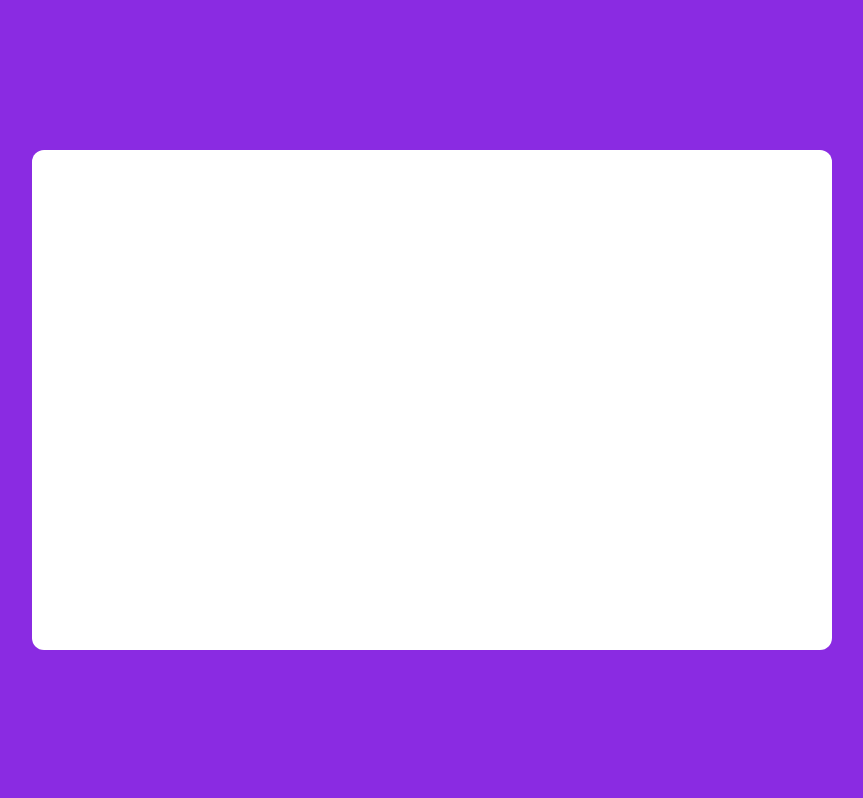
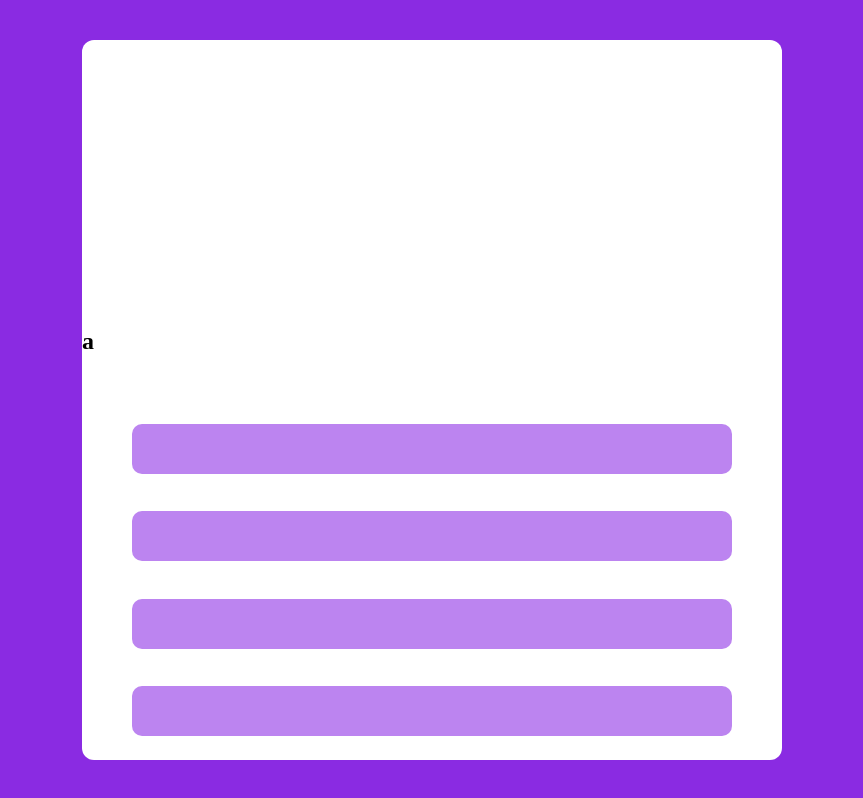
Before and after one commit to Luizzzin/Quiz, a plain HTML site: page index.html in a window 1280 px wide. Shown: the whole page, without its empty margins (208-1071 px from the left). Drawn offline with Linux system fonts and the light colour scheme.

Commit message:
up
up, avancei e nem upei

```diff
--- a/index.html
+++ b/index.html
@@ -9,8 +9,10 @@
 </head>
 
 <body>
+    <h1 id="numeroPergunta"></h1>
     <main id="main">
-        <div class="imagem"></div>
+        <div class="imagem"> <img src=""></div>
+        <h2 id="pergunta">a</h2>
         <div id="perguntas">
             <button id="pt1"></button>
             <button id="pt2"></button>
@@ -18,6 +20,7 @@
             <button id="pt4"></button>
         </div>
     </main>
+    <script src="script.js"></script>
 </body>
 
 </html>
--- /dev/null
+++ b/script.js
@@ -0,0 +1,2 @@
+const queston = document.getElementById('numeroPergunta')
+const pergunta = document.getElementById("pergunta")
--- a/style.css
+++ b/style.css
@@ -19,31 +19,38 @@ body{
 
 }
 #main{
-    width: 800px;
-    height: 500px;
+    width: 700px;
+    height: 720px;
     background-color: white;
     border-radius: 12px;
     display: flex;
     flex-direction: row;
+    flex-wrap: wrap;
 
 }
 #perguntas{
-    width: 800px;
-    height: 150px;
+    height: 350px;
     display: flex;
     flex-direction: row;
+    flex-wrap: wrap;
+    align-items: center;
+    justify-content: center;
+    margin-top: 40px;
 }
 
 .imagem{
-    width: 800px;
-    height: 650px ;
+    width: 700px;
+    height: 280px;
 }
 
 button{
-    width: 200px;
+    width: 600px;
     height: 50px;
     background-color: rgb(188, 132, 240);
     border-radius: 10px;
-    margin-left:100px;
-    margin-right:100px;
+    margin-top: 5px;
+    transition: 0.3s ease ;
 }
+button:hover{
+    background-color: blueviolet;
+}
```
